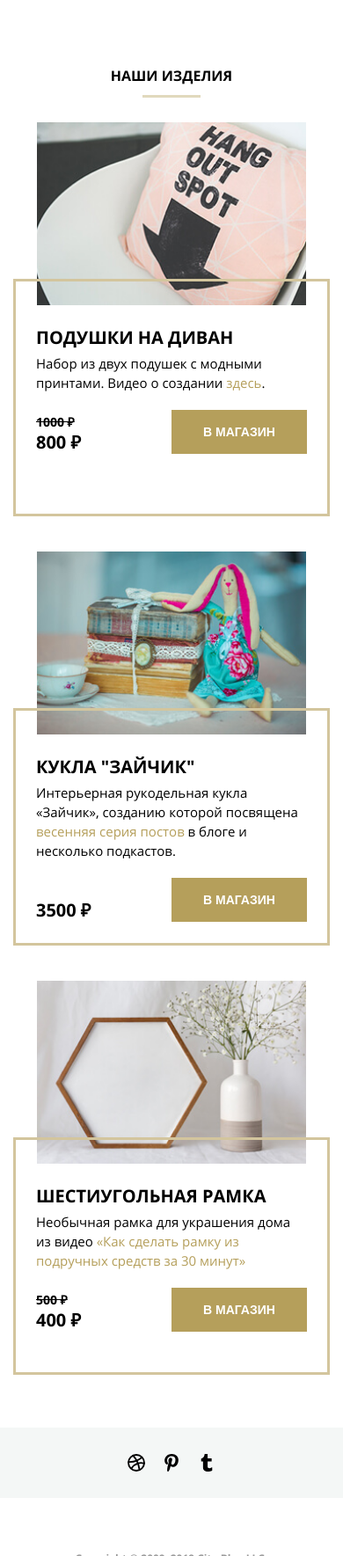
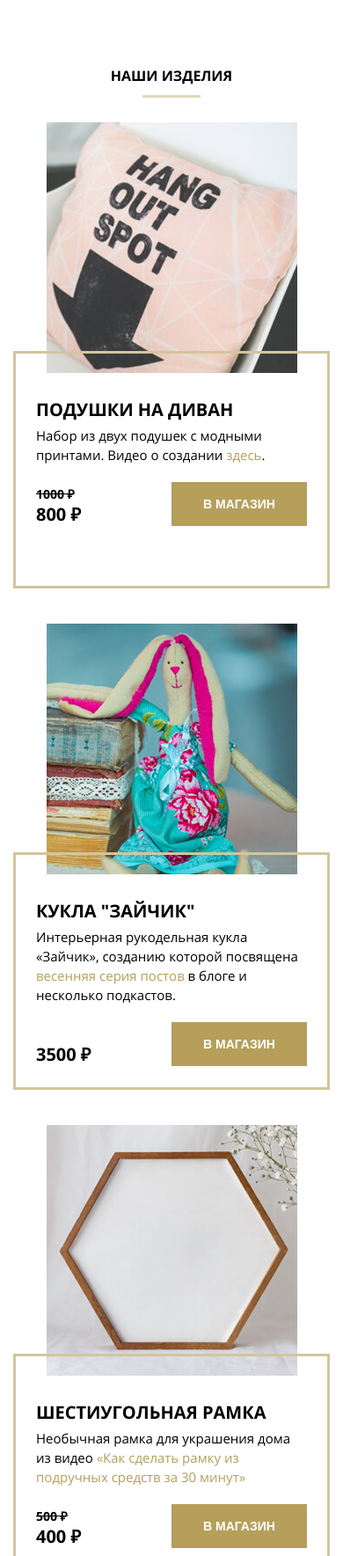
Before and after one commit to AlexanderKomlev/web_layout_cw, a plain HTML site: page index.html in a window 390 px wide. Shown: the part 6840-8609 px from the top of the page at 88% size. Drawn offline with Linux system fonts and the light colour scheme.

Commit message:
update all

```diff
--- a/css/style.css
+++ b/css/style.css
@@ -445,7 +445,7 @@ body {
     list-style-type: none;
     padding: 0;
     display: flex;
-    justify-content: space-between;
+    justify-content:space-between;
 }
 
 .products-item {
@@ -457,10 +457,6 @@ body {
 
 .products-item:last-child {
     margin-bottom: 0;
-}
-
-.product-image {
-    width: 85%;
 }
 
 .product-item-wrapper {
@@ -801,6 +797,7 @@ body {
     .products-list {
         flex-direction: column;
         margin-bottom: 0;
+        align-items: center;
     }
 
     .products-item {
--- a/index.html
+++ b/index.html
@@ -399,7 +399,12 @@
 
             <ul class="products-list">
                 <li class="products-item">
-                    <img src="images/shop-item-desk1.jpg" alt="" class="product-image">
+                    <picture>
+                        <source srcset="images/shop-item-mobile1.jpg" media="(max-width: 640px)">
+                        <source srcset="images/shop-item-tablet1.jpg" media="(min-width: 641px) and (max-width: 1200px) and (orientation: portrait)">
+                        <source srcset="images/shop-item-desk1.jpg" media="(min-width: 1200px)">
+                        <img src="images/shop-item-desk1.jpg" alt="">
+                    </picture>
 
                     <div class="product-item-wrapper">
                         <h3 class="product-title">подушки на диван</h3>
@@ -418,7 +423,11 @@
                     </div>
                 </li>
                 <li class="products-item">
-                    <img src="images/shop-item-desk2.jpg" alt="" class="product-image">
+                    <picture>
+                        <source srcset="images/shop-item-mobile2.jpg" media="(max-width: 640px)">
+                        <source srcset="images/shop-item-tablet2.jpg" media="(min-width: 641px) and (max-width: 1200px) and (orientation: portrait)">
+                        <img src="images/shop-item-desk2.jpg" alt="">
+                    </picture>
 
                     <div class="product-item-wrapper">
                         <h3 class="product-title">кукла "зайчик"</h3>
@@ -437,7 +446,11 @@
                     </div>
                 </li>
                 <li class="products-item">
-                    <img src="images/shop-item-desk3.jpg" alt="" class="product-image">
+                    <picture>
+                        <source srcset="images/shop-item-mobile3.jpg" media="(max-width: 640px)">
+                        <source srcset="images/shop-item-tablet3.jpg" media="(min-width: 641px) and (max-width: 1200px) and (orientation: portrait)">
+                        <img src="images/shop-item-desk3.jpg" alt="">
+                    </picture>
 
                     <div class="product-item-wrapper">
                         <h3 class="product-title">шестиугольная рамка</h3>
```
